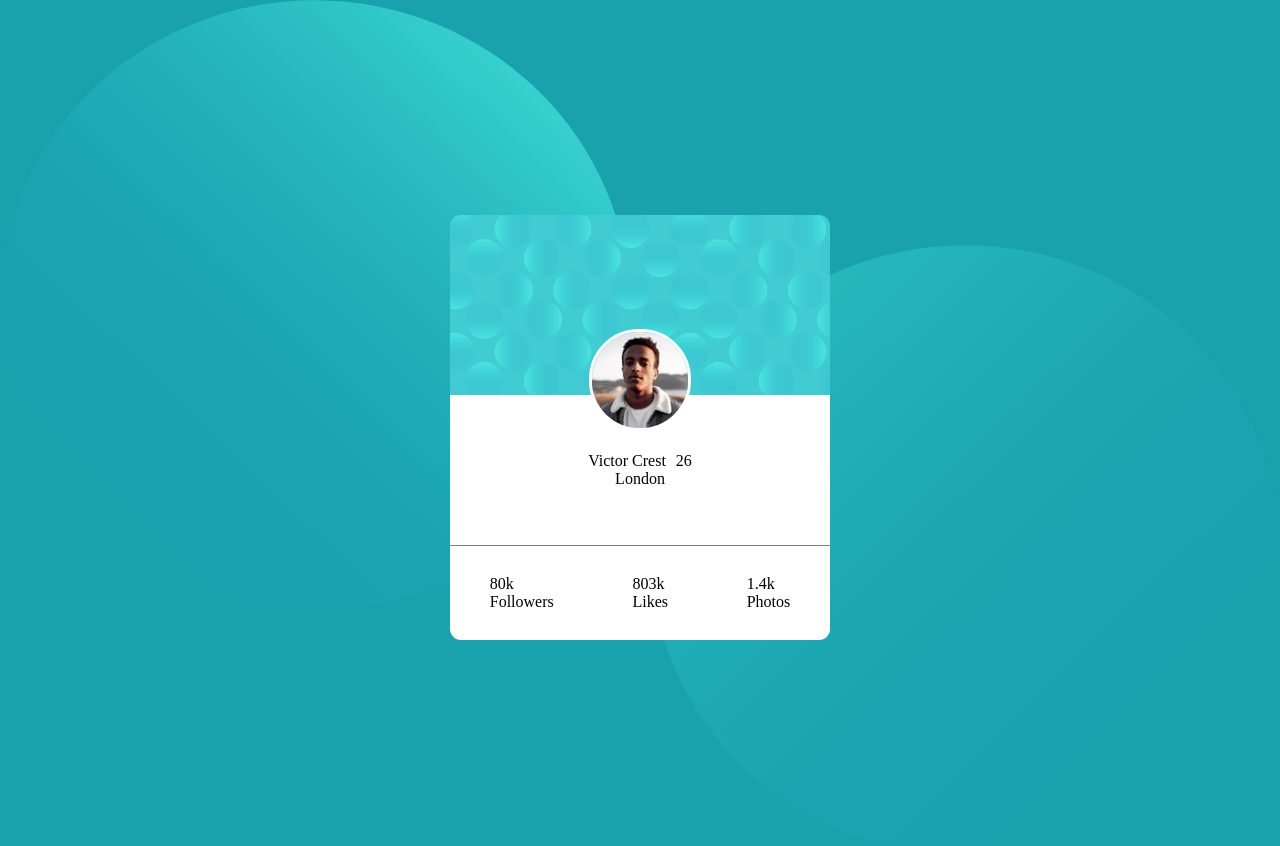
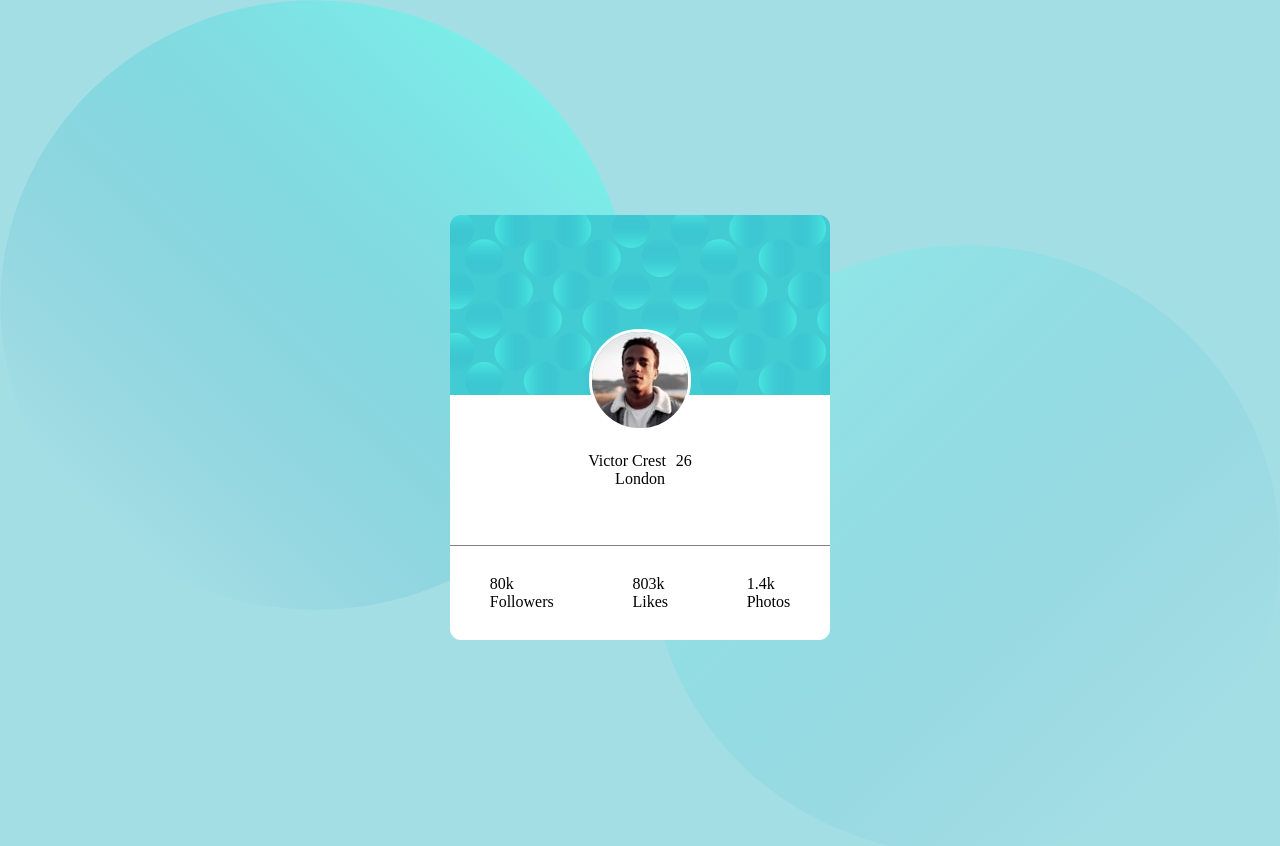
Before and after one commit to brenda-pachecoL/user_profile, a plain HTML site: page profile-card-component-main/index.html in a window 1280 px wide. Drawn offline with Linux system fonts and the light colour scheme.

Commit message:
modifique el color

```diff
--- a/profile-card-component-main/index.html
+++ b/profile-card-component-main/index.html
@@ -10,7 +10,7 @@
 
 </head>
 
-<body style="background-color: hsl(185, 75%, 39%);">
+<body style="background-color: hsl(186, 55%, 77%);">
   <div class="card">
     <img class="profile-image" src="images/image-victor.jpg"/>
     <div class="card-image"></div>
--- a/profile-card-component-main/style.css
+++ b/profile-card-component-main/style.css
@@ -1,5 +1,5 @@
 body {
-  overflow:scroll;
+
   background-image: url(images/bg-pattern-top.svg), url(images/bg-pattern-bottom.svg);
   background-position: left top, right bottom;
   background-repeat: no-repeat, no-repeat;
```
